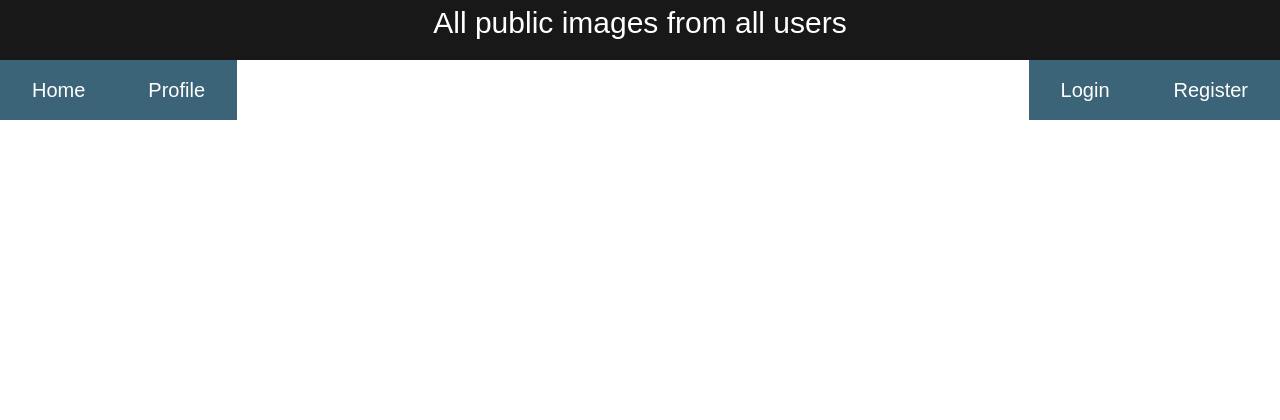
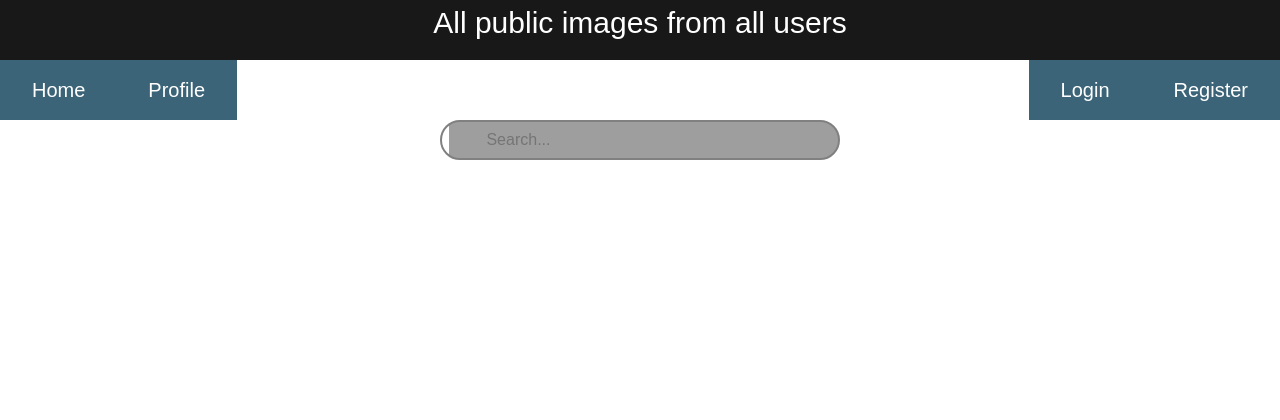
Before and after one commit to AironasGit/ImagerWeb, a Django app: page /imager/ in a window 1280 px wide. Shown: the top 420 px of the page. Run offline with Django 5.2, Linux system fonts and the light colour scheme; data that the repository does not hold is empty; grey boxes are pictures that could not be loaded.

Commit message:
Added search function in index.html

```diff
--- a/ImagerWeb/Imager/static/css/base.css
+++ b/ImagerWeb/Imager/static/css/base.css
@@ -106,3 +106,23 @@ footer{
 textarea {
   resize: none;
 }
+
+.searchBar form{
+  width: 400px;
+  display: block;
+  margin: auto;
+}
+.searchBar{
+  display: flex;
+}
+
+input[type=search]{
+width: 400px;
+height: 40px;
+font-size: 16px;
+padding: 0px 20px 0px 40px;
+border-radius: 40px;
+outline: none;
+border: solid gray 2px;
+background: url('Search.png') 7px center no-repeat;
+}
--- a/ImagerWeb/Imager/templates/index.html
+++ b/ImagerWeb/Imager/templates/index.html
@@ -2,6 +2,21 @@
 {% block 'title' %} Home {% endblock %}
 {% block 'header' %} All public images from all users {% endblock %}
 {% block 'content' %}
+<div class="searchBar">
+    <form method="POST" onsubmit="putCookie()">
+        {% csrf_token %}
+        <input id="search" type="search" name="query" placeholder="{% if query == '' %} Search... {% endif %}" value="{% if query != '' %}{{query}}{% endif %}">
+        <script>
+            function putCookie()
+            {
+                value = document.getElementById("search").value
+                document.cookie = "query" + "=" + value;
+                return true;
+            }
+        </script>
+    </form>
+</div>
+<br>
 <div class="mainContainer">
     {% for item in images %}
     <form action="get">
--- a/ImagerWeb/Imager/views.py
+++ b/ImagerWeb/Imager/views.py
@@ -15,19 +15,24 @@ from .forms import ImageForm
 from django.core.files.uploadedfile import InMemoryUploadedFile
 from hashlib import sha256
 from datetime import datetime
+from django.db.models import Q
 from .utils import get_images_size
 # Create your views here.
 
 def index(request):
     values = ('user__username', 'image', 'date', 'view_count')
+    query = request.COOKIES.get('query')
+    if query == None:
+        query = ''
+    images = Image.objects.filter(is_private=False).values(*values).filter(Q(description__icontains=query) | Q(user__username__icontains=query))
     per_page = 8
-    images = Image.objects.filter(is_private=False).values(*values)
     #images = Image.objects.filter(is_private=False, date__year='2024', date__month='06', date__day='07').values(*values)
     paginator = Paginator(images, per_page=per_page)
     page_number = request.GET.get('page')
     paged_images = paginator.get_page(page_number)
     context ={
-        'images': paged_images
+        'images': paged_images,
+        'query': query
     }
     return render(request, template_name='index.html', context=context)
 
```
